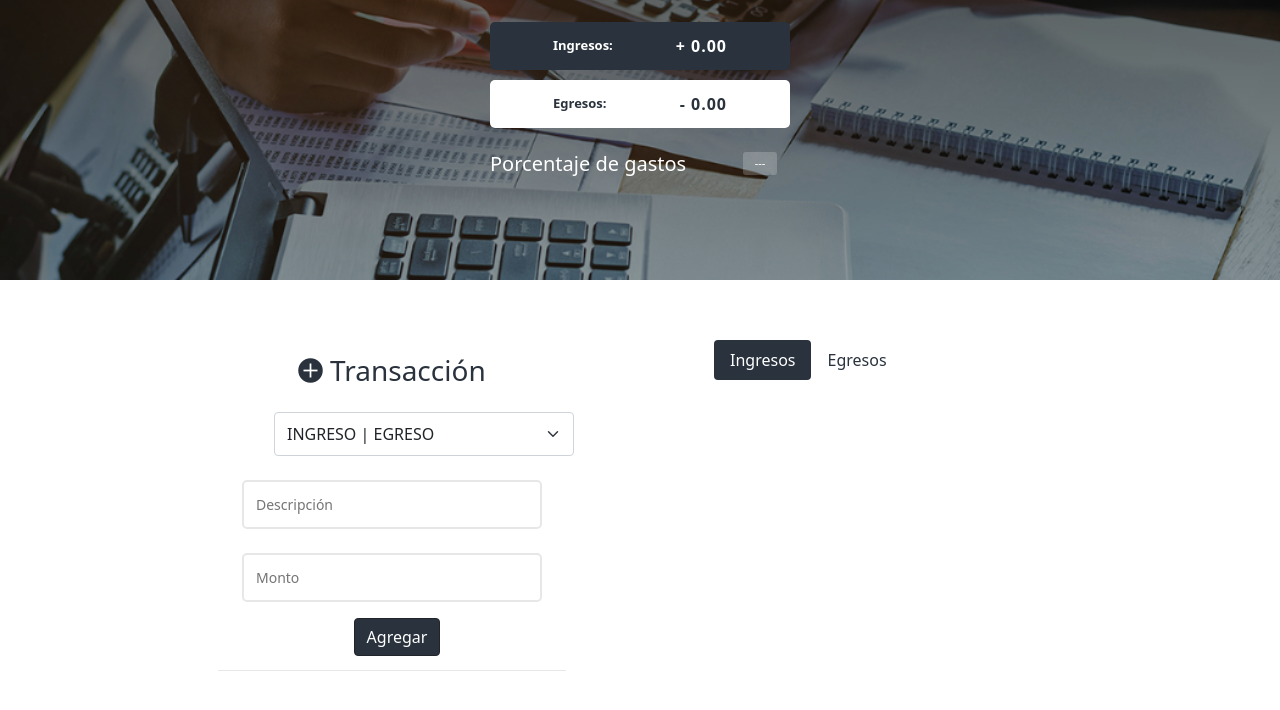
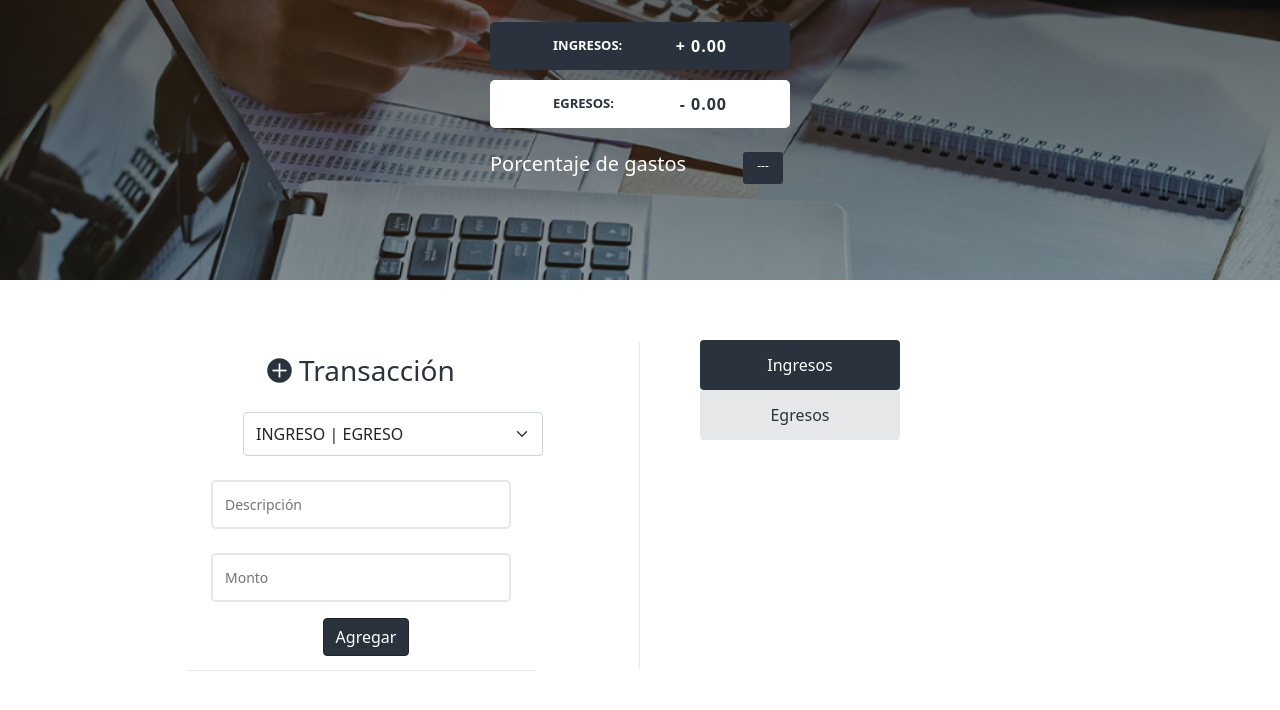
Before and after one commit to ijazminem/Aplicacion-Presupuesto, a plain HTML site: page index.html in a window 1280 px wide. Shown: the part 220-930 px from the top of the page. Drawn offline with nearby package versions, Linux system fonts and the light colour scheme.

Commit message:
Actualizando

```diff
--- a/assets/css/style.css
+++ b/assets/css/style.css
@@ -29,6 +29,9 @@ body {
     border: 1px solid #29323d !important;
 }
 
+.col-5{
+    box-shadow: -3px 0px 0px -2px #E8E8E8;
+}
 /**********************************************
 Parte superior
 **********************************************/
@@ -116,9 +119,19 @@ Parte superior
 }
 
 .budget__expenses--percentage {
-    background-color: rgba(255, 255, 255, 0.2);
+    background-color: #29323d;
     text-align: center;
     border-radius: 3px;
+}
+
+.budget__income--percentage, .budget__expenses--percentage {
+    float: left;
+    width: 40px;
+    height: 32px;
+    font-size: 12px;
+    margin-left: 10px;
+    padding: 5px;
+    font-weight: 500;
 }
 
 
@@ -212,6 +225,13 @@ Parte de abajo
 .nav-link {
 
     color: #29323d !important;
+    width: 200px;
+    height: 50px;
+
+}
+
+.nav-pills .nav-link {
+    background: #E5E7E9 !important;
 
 }
 
--- a/assets/js/index.js
+++ b/assets/js/index.js
@@ -1,4 +1,4 @@
-// Control presupuesto
+// Controller presupuesto
 var controlPresupuesto = (function(){
 
 
@@ -12,18 +12,18 @@ var controlPresupuesto = (function(){
   };
 
 
-  //calculo del porcentaje en los egresos, usando la función toFixed(2), como fue requerido
+  //calculo del porcentaje en los egresos
   Expense.prototype.calcPercentage = function(totalIncome){
     if(totalIncome > 0){
-      this.percentage = ((this.value / totalIncome) * 100);
-      this.prctg = percentage.toFixed(2);
+      this.percentage = Math.round((this.value / totalIncome) * 100);
+
     } else {
       this.percentage = -1;
     }
   };
 //funcion porcentaje
   Expense.prototype.getPercentage = function(){
-    return this.prctg;
+    return this.percentage;
   };
 
   //ingresos
@@ -209,7 +209,7 @@ var UIController = (function(){
         html = '<div class="item clearfix" id="inc-%id%"><div class="item__description">%descripcion%</div><div class="balance"><div class="item__value">%value%</div></div></div></div>';
       } else if(type === "exp"){
         element = DOMstrings.expensesContainer;
-        html = '<div class="item clearfix" id="exp-%id%"><div class="item__description">%descripcion%</div><div class="balance"><div class="item__value">%value%</div><div class="item__percentage">21%</div></button></div></div></div>'
+        html = '<div class="item clearfix" id="exp-%id%"><div class="item__description">%descripcion%</div><div class="balance"><div class="item__value">%value%</div><div class="item__percentage">%</div></button></div></div></div>'
       }
 
       // Reemplazando el placeholder text con los verdaderos datos
--- a/index.html
+++ b/index.html
@@ -24,7 +24,7 @@
 
                         <div class="budget__value"></div>
                         <div class="budget__income clearfix">
-                            <div class="budget__income--text">Ingresos:</div>
+                            <div class="budget__income--text">INGRESOS:</div>
                             <div class="balance clearfix">
                                 <div class="budget__income--value"></div>
 
@@ -32,7 +32,7 @@
                         </div>
 
                         <div class="budget__expenses clearfix">
-                            <div class="budget__expenses--text">Egresos:</div>
+                            <div class="budget__expenses--text">EGRESOS:</div>
                             <div class="balance clearfix">
                                 <div class="budget__expenses--value"></div>
 
@@ -65,8 +65,8 @@
                                         <select class="form-select add__type mt-4" aria-label="seleccionar"
                                             style="width:300px">
                                             <option selected>INGRESO | EGRESO</option>
-                                            <option value="inc">Ingreso:</option>
-                                            <option value="exp">Egreso:</option>
+                                            <option value="inc">Ingreso</option>
+                                            <option value="exp">Egreso</option>
 
                                         </select>
                                         <br>
@@ -80,8 +80,8 @@
                             </div>
 
                         </div>
-                        <div class="col-4">
-                          <ul class="nav nav-pills mb-3" id="pills-tab" role="tablist">
+                        <div class="col-5">
+                          <ul class="nav nav-pills mb-3 ms-5" id="pills-tab" role="tablist">
                                 <li class="nav-item" role="presentation">
                                     <button class="nav-link active" id="pills-home-tab" data-bs-toggle="pill"
                                         data-bs-target="#pills-home" type="button" role="tab" aria-controls="pills-home"
@@ -95,13 +95,13 @@
 
                             </ul>
                             <div class="tab-content" id="pills-tabContent">
-                                <div class="tab-pane fade show active" id="pills-home" role="tabpanel"
+                                <div class="tab-pane fade show active ms-3" id="pills-home" role="tabpanel"
                                     aria-labelledby="pills-home-tab">
                                     <div class="income__list">
 
                                     </div>
                                 </div>
-                                <div class="tab-pane fade" id="pills-profile" role="tabpanel"
+                                <div class="tab-pane fade ms-3" id="pills-profile" role="tabpanel"
                                     aria-labelledby="pills-profile-tab">
                                     <div class="expenses__list">
                                     </div>
```
